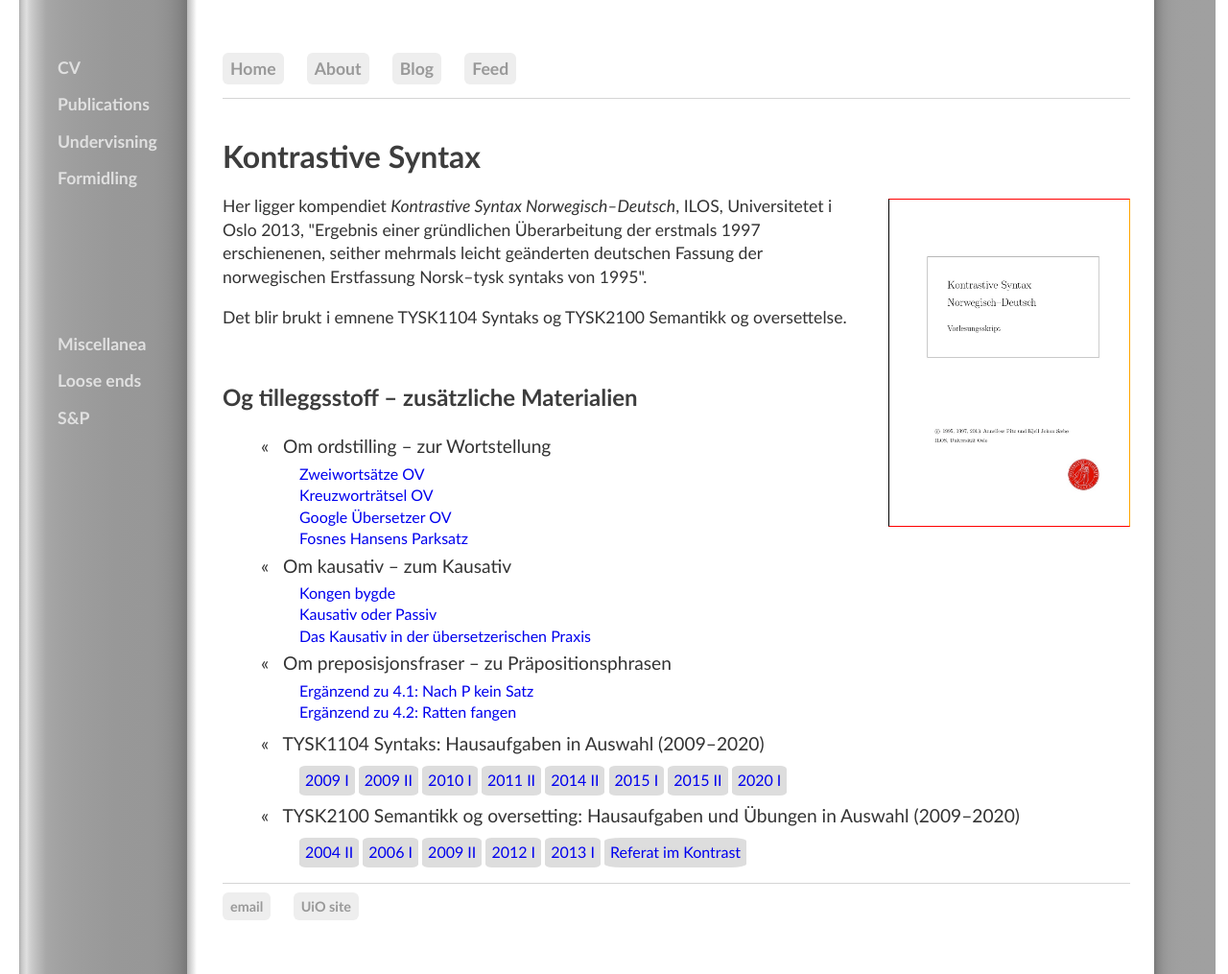
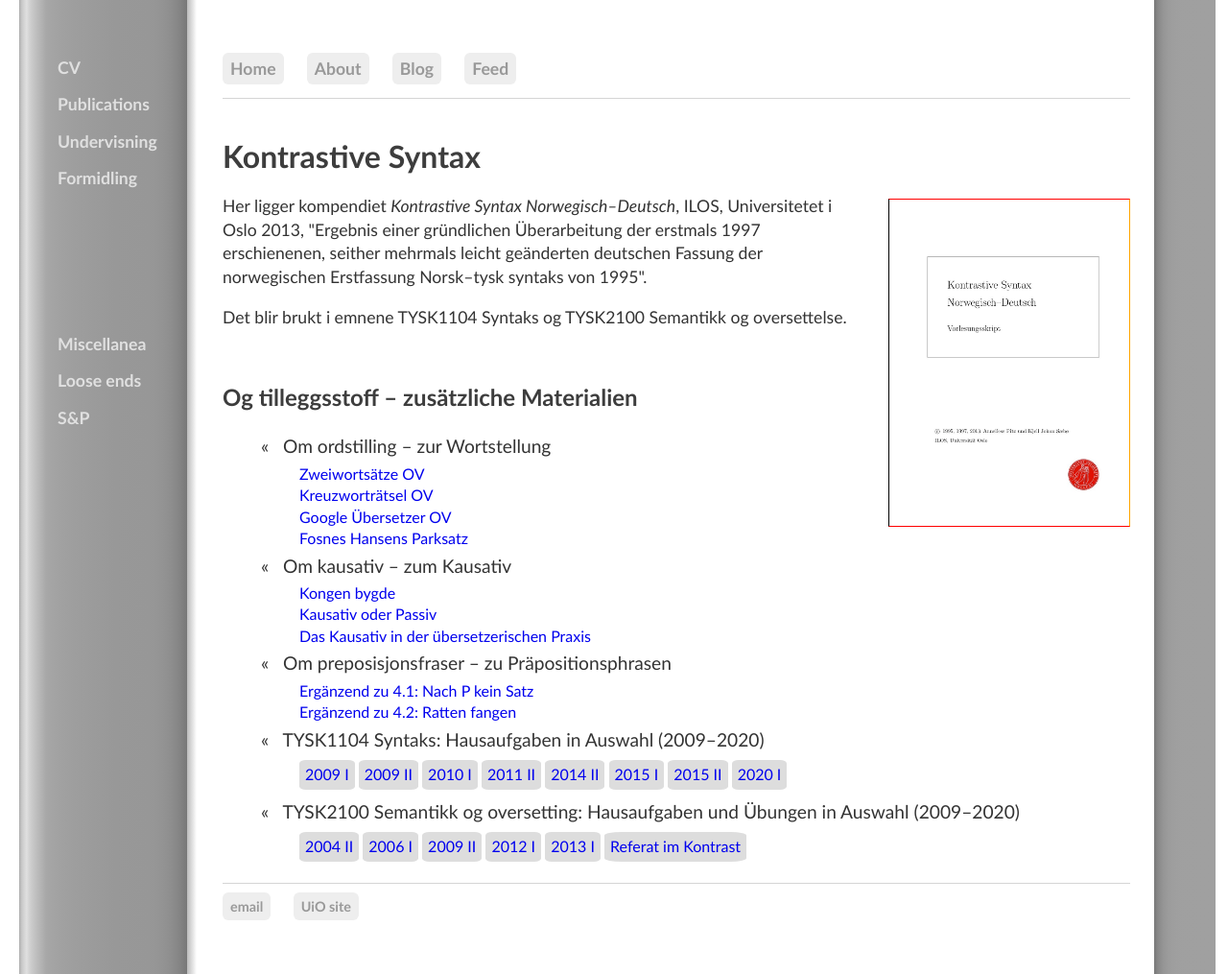
Before and after one commit to kjelljs/kjelljs.github.io, a Jekyll site: the page built from courses/kontrast/index.html, in a window 1280 px wide and 1015 px high. Shown: the whole window at 96% size. Built offline with Jekyll 4.4.1, drawn with Linux system fonts in a browser that asks for light colours.

Commit message:
Update index.html

```diff
--- a/courses/kontrast/index.html
+++ b/courses/kontrast/index.html
@@ -24,7 +24,7 @@ Her ligger kompendiet <i>Kontrastive Syntax Norwegisch–Deutsch</i>, ILOS, Univ
   <li><a href="/courses/kontrast/keinsatz.html">Ergänzend zu 4.1: Nach P kein Satz</a></li>
   <li><a href="/courses/kontrast/ratten.html">Ergänzend zu 4.2: Ratten fangen</a></li>
 </ul></li>
-<li id="blogposts" style="padding-top: 4px; padding-bottom: 6px">&laquo; &nbsp; TYSK1104 Syntaks: Hausaufgaben in Auswahl (2009–2020)</li><ul>
+<li id="blogposts">&laquo; &nbsp; TYSK1104 Syntaks: Hausaufgaben in Auswahl (2009–2020)</li><ul style="padding-top: 4px; padding-bottom: 6px">
   <li style="display:inline-block; padding-right: 6px; background: #ddd; padding: 4px 6px 4px 6px; border-radius: 12%;"><a href="/courses/kontrast/2009I.html">2009 I</a></li>
   <li style="display:inline-block; padding-right: 6px; background: #ddd; padding: 4px 6px 4px 6px; border-radius: 12%;"><a href="/courses/kontrast/2009IV.html">2009 II</a></li>
   <li style="display:inline-block; padding-right: 6px; background: #ddd; padding: 4px 6px 4px 6px; border-radius: 12%;"><a href="/courses/kontrast/2010I.html">2010 I</a></li>
@@ -34,7 +34,7 @@ Her ligger kompendiet <i>Kontrastive Syntax Norwegisch–Deutsch</i>, ILOS, Univ
   <li style="display:inline-block; padding-right: 6px; background: #ddd; padding: 4px 6px 4px 6px; border-radius: 12%;"><a href="/courses/kontrast/2015II.html">2015 II</a></li>
   <li style="display:inline-block; padding-right: 6px; background: #ddd; padding: 4px 6px 4px 6px; border-radius: 12%;"><a href="/courses/kontrast/2020I.html">2020 I</a></li>
  </ul></li>
-<li id="blogposts" style="padding-top: 4px; padding-bottom: 6px">&laquo; &nbsp; TYSK2100 Semantikk og oversetting: Hausaufgaben und Übungen in Auswahl (2009–2020)</li><ul>
+<li id="blogposts">&laquo; &nbsp; TYSK2100 Semantikk og oversetting: Hausaufgaben und Übungen in Auswahl (2009–2020)</li><ul style="padding-top: 4px; padding-bottom: 6px">
   <li style="display:inline-block; padding-right: 6px; background: #ddd; padding: 4px 6px 4px 6px; border-radius: 12%;"><a href="/courses/kontrast/2004II.html">2004 II</a></li>
   <li style="display:inline-block; padding-right: 6px; background: #ddd; padding: 4px 6px 4px 6px; border-radius: 12%;"><a href="/courses/kontrast/2006I.html">2006 I</a></li>
   <li style="display:inline-block; padding-right: 6px; background: #ddd; padding: 4px 6px 4px 6px; border-radius: 12%;"><a href="/courses/kontrast/2009II.html">2009 II</a></li>
```
